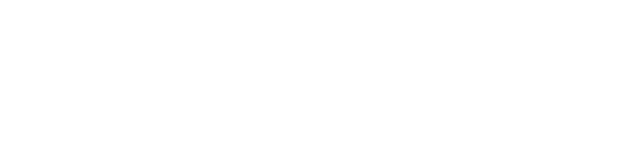
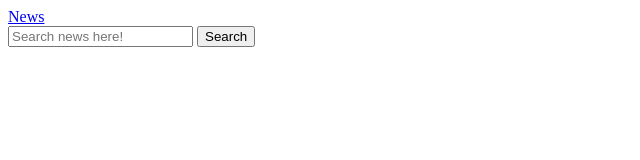
Before and after one commit to Jerikka/NewsSearchApp, a plain HTML site: page index.html in a window 1280 px wide. Shown: the whole page, without its empty margins (0-640 px from the left). Drawn offline with Linux system fonts and the light colour scheme.

Commit message:
adding fundamentals to html

```diff
--- a/index.html
+++ b/index.html
@@ -6,6 +6,16 @@
     <title>News Api Project</title>
 </head>
 <body>
+    <nav>
+        <div>
+            <a href="index.html">News</a>
 
+            <div class="search-container">
+                <input type="text" placeholder="Search news here!" id="search-input">
+                <button id="search-button">Search</button>
+            </div>
+        </div>
+    </nav>
+    <script src="script.js"></script>
 </body>
 </html>
```
